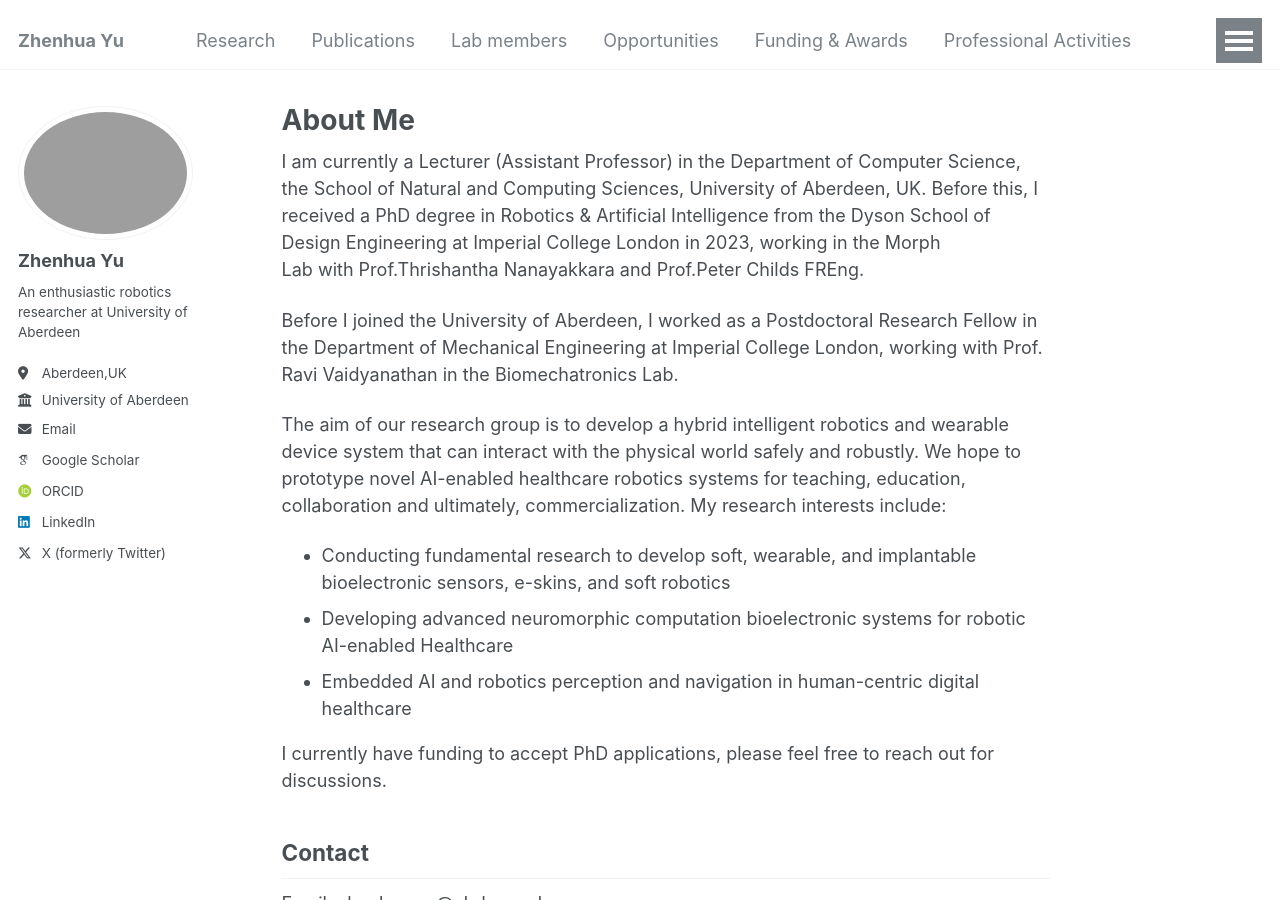
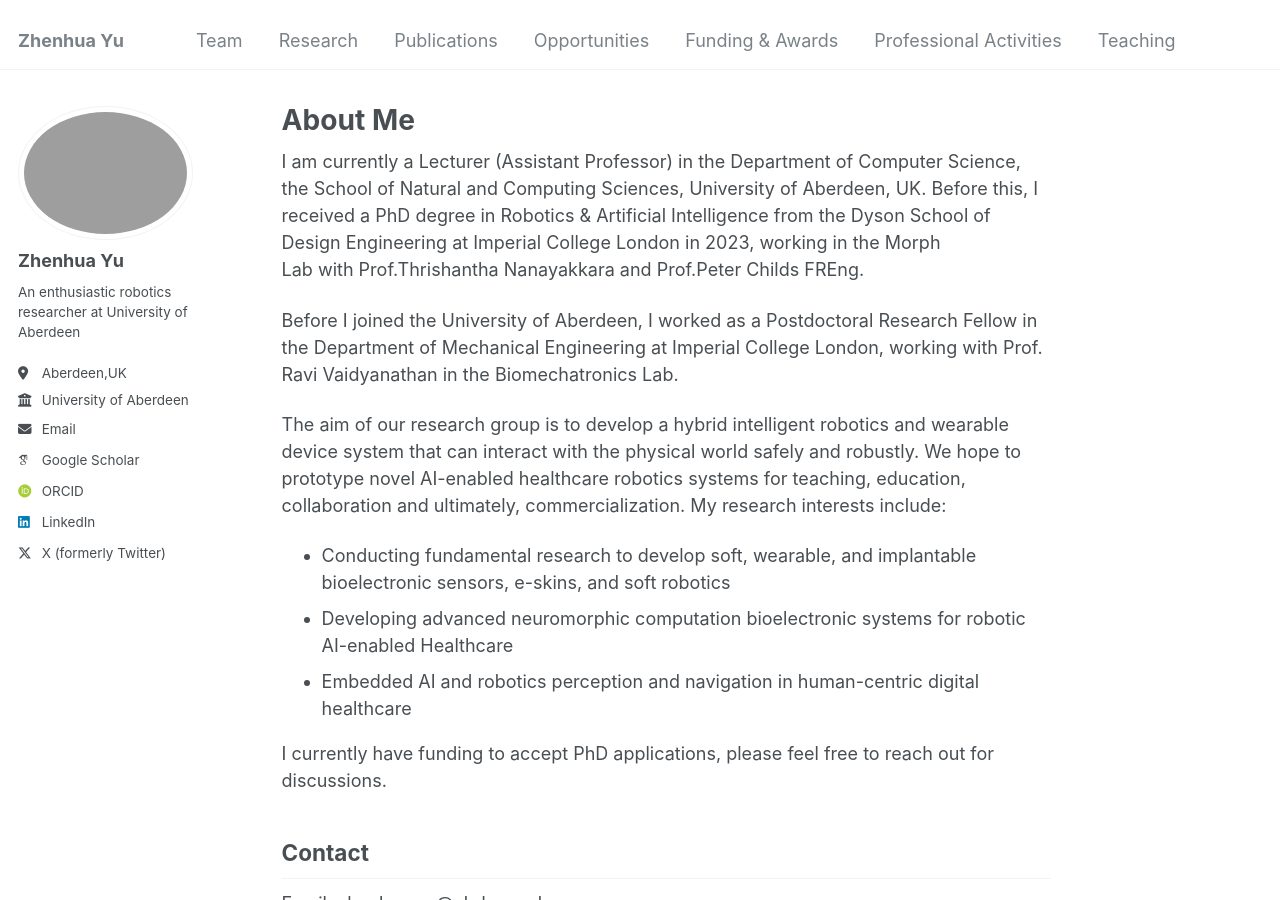
Before and after one commit to DrZhenhuaYu/DrZhenhuaYu.github.io, a Jekyll site: the page built from _pages/about.md, in a window 1280 px wide and 900 px high. Built offline with Jekyll 4.4.1, drawn with Linux system fonts in a browser that asks for light colours; some web fonts are replaced.

Commit message:
Update navigation.yml

```diff
--- a/_data/navigation.yml
+++ b/_data/navigation.yml
@@ -5,6 +5,8 @@
 # prevent it from being included in the site.
 
 main:
+  - title: "Team"
+    url: /Labmembers/
 
   - title: "Research"
     url: /Research/
@@ -12,8 +14,7 @@
   - title: "Publications"
     url: /Publications/
 
-  - title: "Lab members"
-    url: /Labmembers/
+
 
   - title: "Opportunities"
     url: /Opportunities/
```
